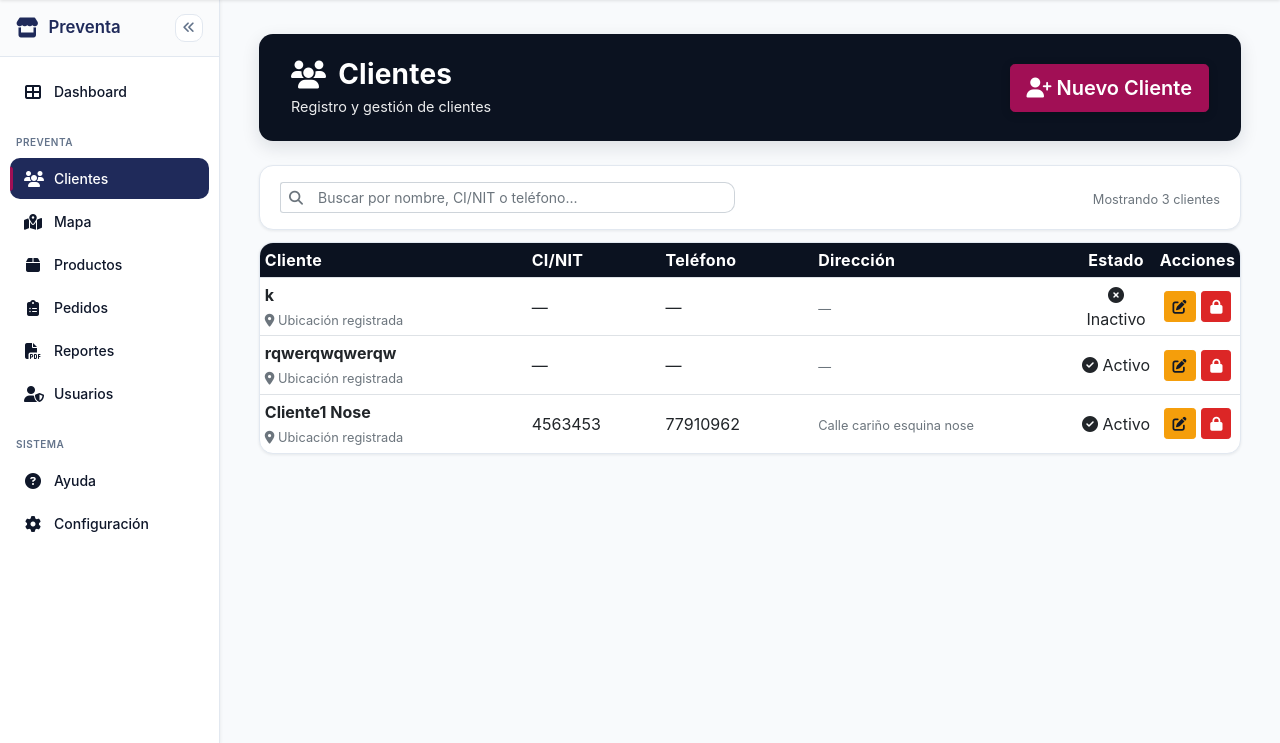
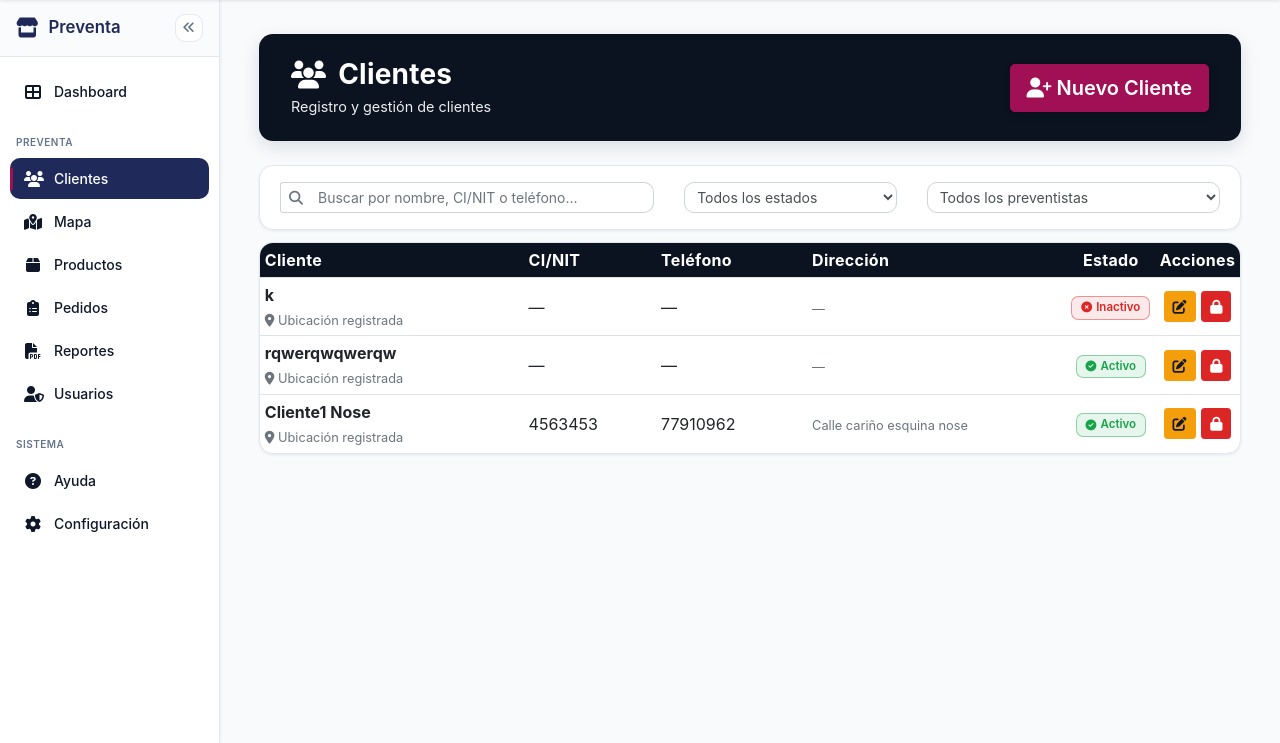
Before and after one commit to Guilder23/Sistema-Preventa, a Django app: page /clientes/ in a window 1280 px wide. Shown: the part 56-799 px from the top of the page. Run offline with Django 5.2, Linux system fonts and the light colour scheme; a user stored in the database is signed in; data comes from the database, SQL or seed files in the repository; some libraries are stand-ins or nearby versions.

Commit message:
Cambios en gesion de clientes

```diff
--- a/apps/clientes/views.py
+++ b/apps/clientes/views.py
@@ -2,6 +2,7 @@
 
 from django.contrib import messages
 from django.contrib.auth.decorators import login_required
+from django.contrib.auth.models import User
 from django.db.models import Q
 from django.http import JsonResponse
 from django.shortcuts import get_object_or_404, redirect, render
@@ -35,7 +36,35 @@
 @role_required("administrador", "supervisor", "preventista")
 def listar_clientes(request):
     q = (request.GET.get("q") or "").strip()
-    clientes = _clientes_qs_para_usuario(request.user).order_by("-fecha_creacion")
+    estado = (request.GET.get("estado") or "").strip().lower()
+    vendedor_raw = (request.GET.get("vendedor") or "").strip()
+
+    clientes_base = _clientes_qs_para_usuario(request.user)
+
+    # Vendedores disponibles dentro del alcance del usuario
+    vendedor_ids = (
+        clientes_base.exclude(creado_por__isnull=True)
+        .values_list("creado_por_id", flat=True)
+        .distinct()
+    )
+    vendedores = User.objects.filter(id__in=vendedor_ids).order_by("username")
+
+    # Normalizar estado
+    if estado not in {"activo", "inactivo"}:
+        estado = ""
+
+    # Validar vendedor
+    vendedor_id = None
+    if vendedor_raw:
+        try:
+            vendedor_id = int(vendedor_raw)
+        except ValueError:
+            vendedor_id = None
+        else:
+            if vendedor_id not in set(vendedor_ids):
+                vendedor_id = None
+
+    clientes = clientes_base.order_by("-fecha_creacion")
     if q:
         clientes = clientes.filter(
             Q(nombres__icontains=q)
@@ -43,7 +72,26 @@
             | Q(ci_nit__icontains=q)
             | Q(telefono__icontains=q)
         )
-    return render(request, "clientes/clientes.html", {"clientes": clientes, "q": q})
+
+    if estado == "activo":
+        clientes = clientes.filter(activo=True)
+    elif estado == "inactivo":
+        clientes = clientes.filter(activo=False)
+
+    if vendedor_id is not None:
+        clientes = clientes.filter(creado_por_id=vendedor_id)
+
+    return render(
+        request,
+        "clientes/clientes.html",
+        {
+            "clientes": clientes,
+            "q": q,
+            "estado": estado,
+            "vendedor": str(vendedor_id) if vendedor_id is not None else "",
+            "vendedores": vendedores,
+        },
+    )
 
 
 @role_required("administrador", "supervisor", "preventista")
--- a/static/css/clientes/clientes.css
+++ b/static/css/clientes/clientes.css
@@ -7,3 +7,37 @@
 .card-filtros {
     margin-bottom: 12px;
 }
+
+/* Badges de estado (activo/inactivo) */
+.badge-estado {
+    display: inline-flex;
+    align-items: center;
+    gap: 0.25rem;
+    padding: 0.25rem 0.55rem;
+    font-size: 0.72rem;
+    font-weight: 600;
+    line-height: 1.2;
+    white-space: nowrap;
+    border-radius: 0.45rem;
+    border: 1px solid;
+}
+
+.badge-estado i {
+    font-size: 0.68rem;
+}
+
+.badge-estado-activo {
+    color: var(--color-exito);
+    border-color: currentColor;
+    background-color: transparent;
+    border-color: color-mix(in srgb, var(--color-exito), transparent 55%);
+    background-color: color-mix(in srgb, var(--color-exito), transparent 90%);
+}
+
+.badge-estado-inactivo {
+    color: var(--color-peligro);
+    border-color: currentColor;
+    background-color: transparent;
+    border-color: color-mix(in srgb, var(--color-peligro), transparent 55%);
+    background-color: color-mix(in srgb, var(--color-peligro), transparent 90%);
+}
--- a/templates/clientes/clientes.html
+++ b/templates/clientes/clientes.html
@@ -25,7 +25,7 @@
     <div class="card card-filtros">
         <div class="card-body py-3">
             <div class="row align-items-center">
-                <div class="col-md-6">
+                <div class="col-md-5">
                     <div class="input-group input-group-sm">
                         <div class="input-group-prepend">
                             <span class="input-group-text bg-white border-right-0"><i class="fas fa-search text-muted"></i></span>
@@ -33,10 +33,29 @@
                         <input type="text" class="form-control form-control-sm border-left-0" id="buscarCliente" placeholder="Buscar por nombre, CI/NIT o teléfono..." value="{{ q }}">
                     </div>
                 </div>
-                <div class="col-md-6 text-right">
+                <div class="col-md-3">
+                    <select class="form-control form-control-sm" id="estadoCliente" name="estado">
+                        <option value="" {% if not estado %}selected{% endif %}>Todos los estados</option>
+                        <option value="activo" {% if estado == 'activo' %}selected{% endif %}>Activos</option>
+                        <option value="inactivo" {% if estado == 'inactivo' %}selected{% endif %}>Inactivos</option>
+                    </select>
+                </div>
+                <div class="col-md-4">
+                    <select class="form-control form-control-sm" id="vendedorCliente" name="vendedor">
+                        <option value="" {% if not vendedor %}selected{% endif %}>Todos los preventistas</option>
+                        {% for u in vendedores %}
+                            <option value="{{ u.id }}" {% if vendedor == u.id|stringformat:'s' %}selected{% endif %}>
+                                {{ u.get_full_name|default:u.username }}
+                            </option>
+                        {% endfor %}
+                    </select>
+                </div>
+            </div>
+            {% comment %} <div class="row align-items-center mt-2">
+                <div class="col-md-12 text-right">
                     <small class="text-muted">Mostrando {{ clientes|length }} clientes</small>
                 </div>
-            </div>
+            </div> {% endcomment %}
         </div>
     </div>
 
```
Also changed, not shown: static/js/clientes/clientes.js (+37 -11 lines).
